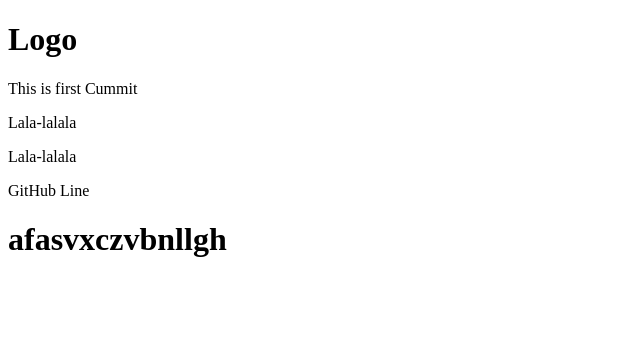
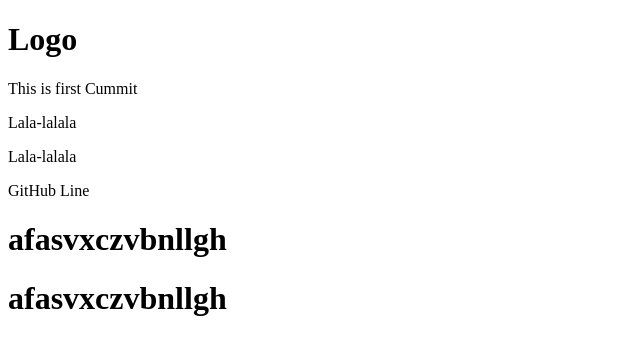
Before and after one commit to OlegOmel/home_work, a plain HTML site: page index.html in a window 1280 px wide. Shown: the whole page, without its empty margins (0-640 px from the left). Drawn offline with Linux system fonts and the light colour scheme.

Commit message:
added footer1

```diff
--- a/index.html
+++ b/index.html
@@ -15,5 +15,8 @@
         <div class="footer">
             <h1>afasvxczvbnllgh</h1>
         </div>
+        <div class="footer1">
+            <h1>afasvxczvbnllgh</h1>
+        </div>
     </body>
 </html>
```
